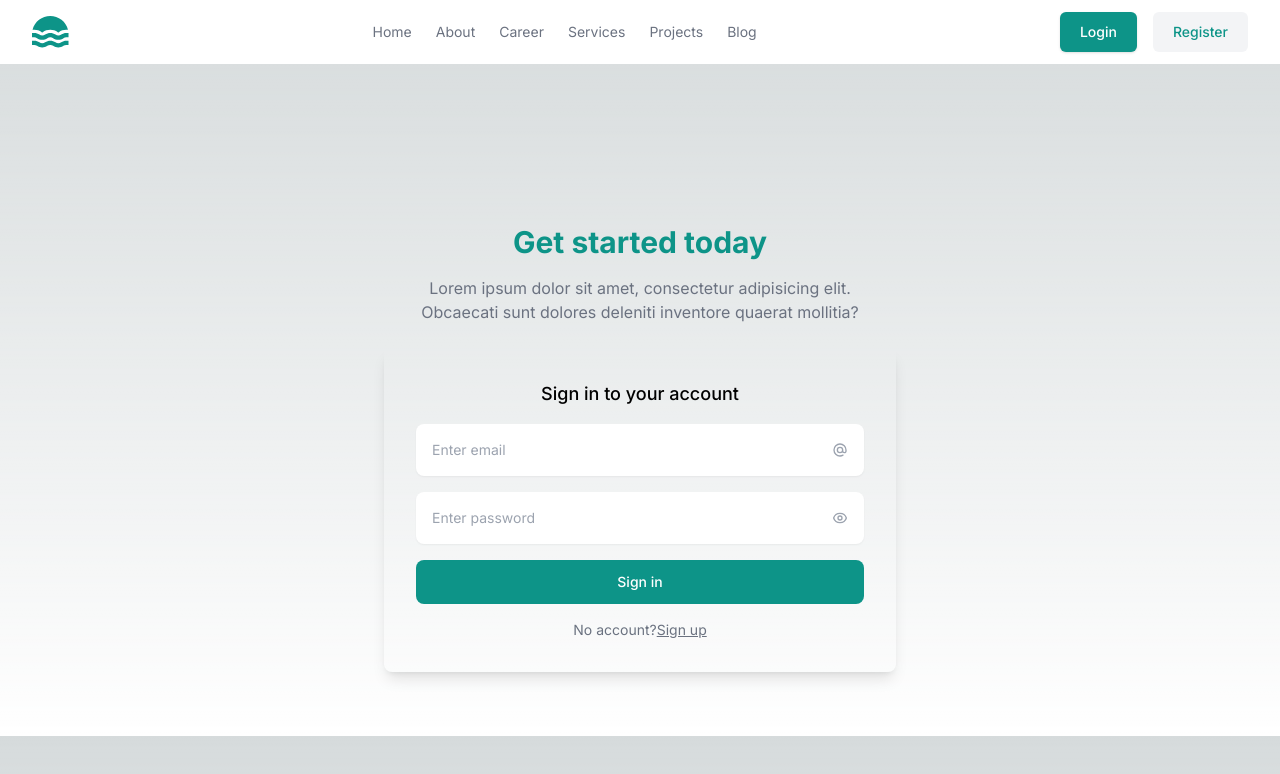
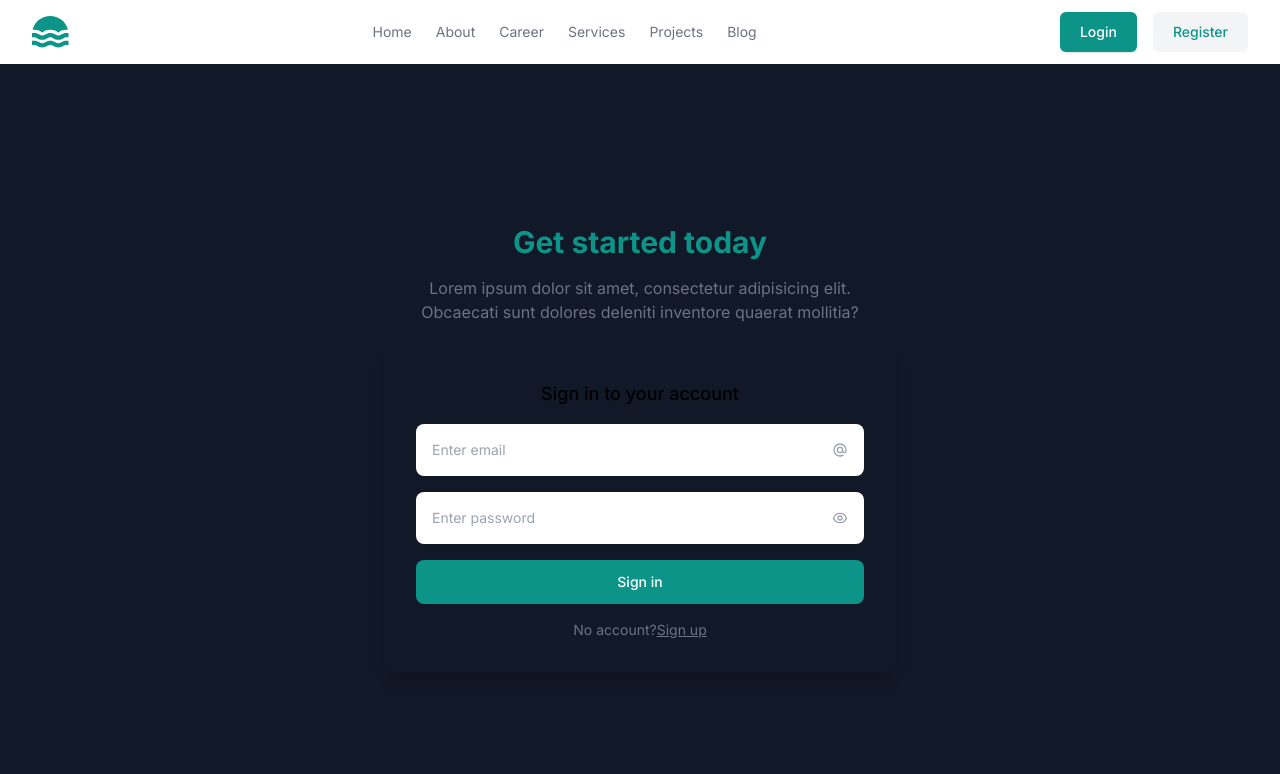
Before and after one commit to Abfahim21/next-auth, a Next.js app: page /login in a window 1280 px wide. Shown: the top 774 px of the page. Built offline with nearby package versions, Linux system fonts and the light colour scheme.

Commit message:
login ui improved

```diff
--- a/src/app/login/page.tsx
+++ b/src/app/login/page.tsx
@@ -3,9 +3,9 @@ import React from "react";
 
 export default function page() {
   return (
-    <div>
+    <div className="bg-gray-900 h-screen">
       <Header />
-      <div className="mx-auto max-w-screen-xl px-4 py-16 sm:px-6 lg:px-8 pt-40">
+      <div className="mx-auto max-w-screen-xl px-4 py-16 sm:px-6 lg:px-8 pt-40 ">
         <div className="mx-auto max-w-lg">
           <h1 className="text-center text-2xl font-bold text-teal-600 sm:text-3xl">
             Get started today
```
